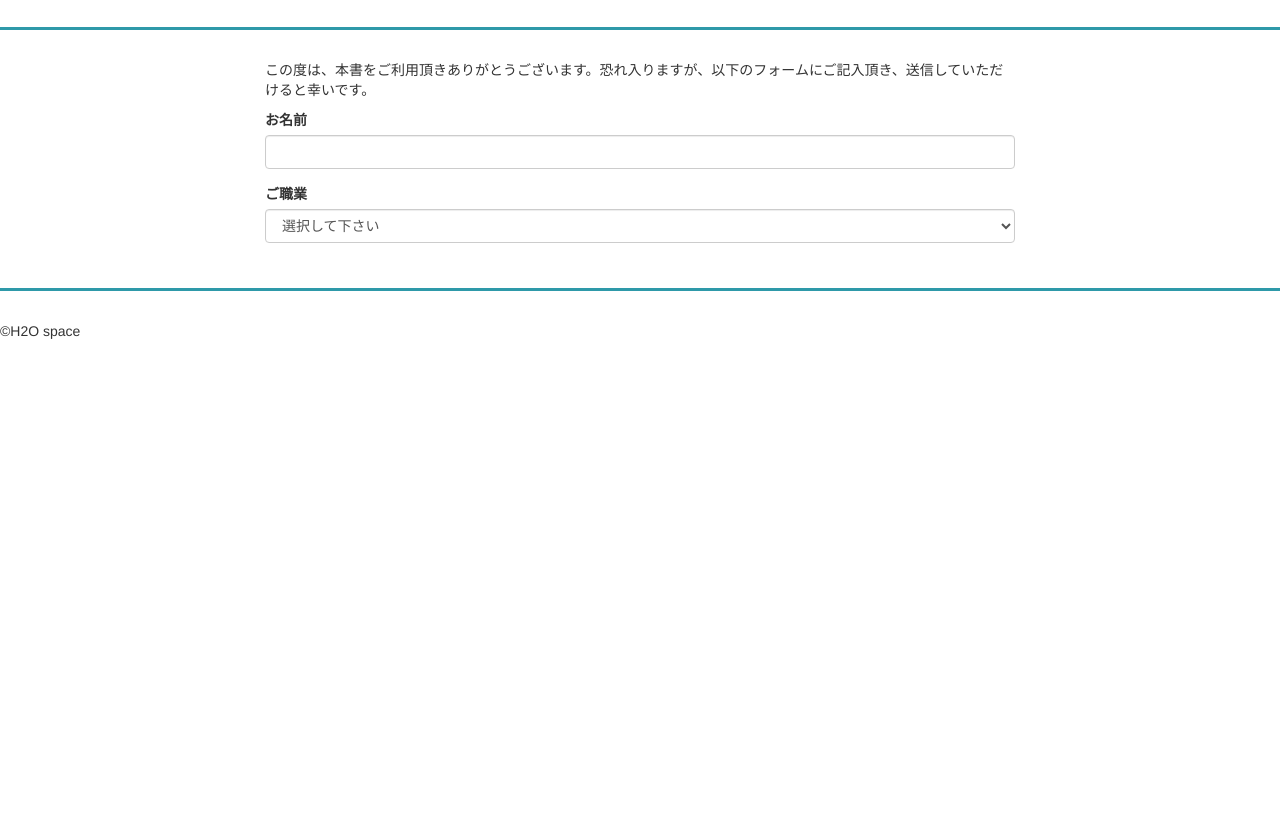
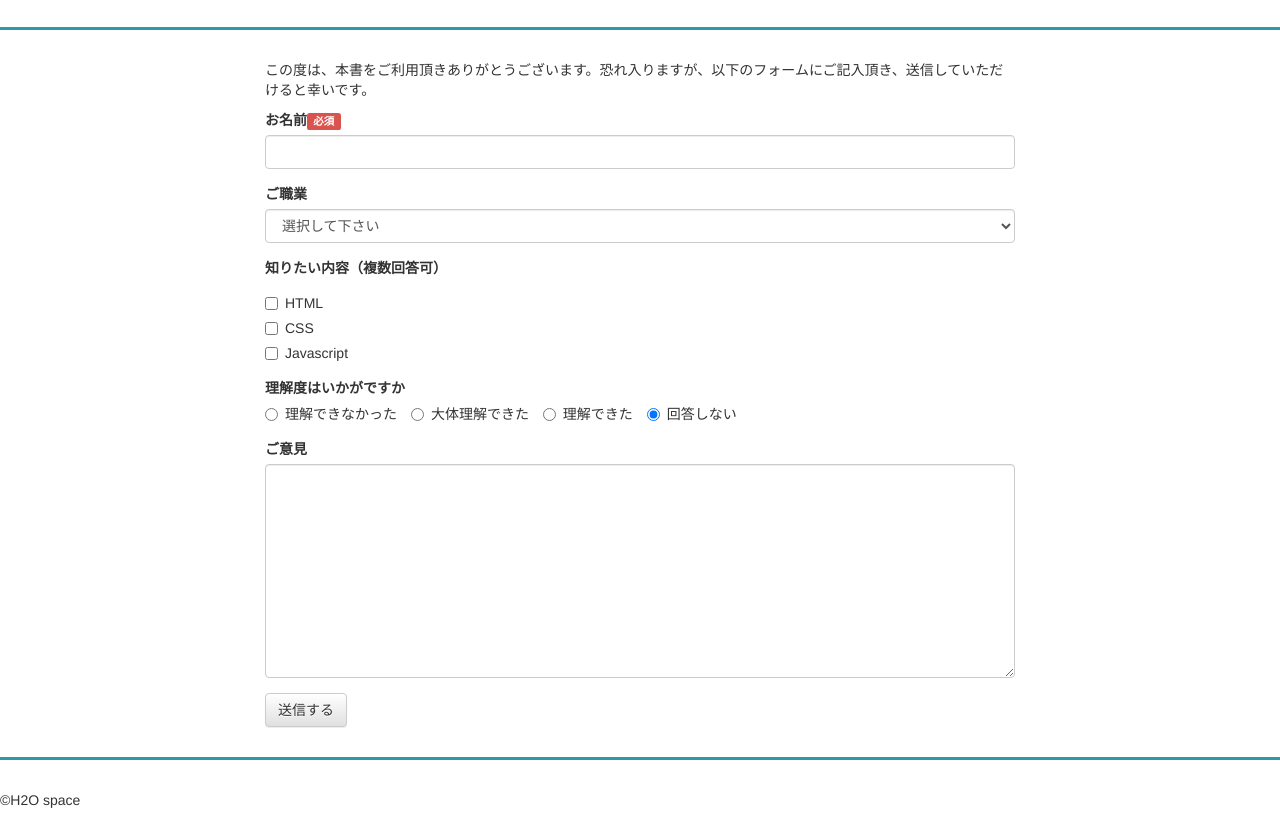
Before and after one commit to Miyashi926/HTML, a plain HTML site: page sample04/index.html in a window 1280 px wide. Shown: the part 53-873 px from the top of the page. Before the commit the page ends 800 px from the top, so only its background shows below. Drawn offline with nearby package versions, Linux system fonts and the light colour scheme.

Commit message:
chapter4 end

```diff
--- a/sample03/css/style.css
+++ b/sample03/css/style.css
@@ -24,7 +24,7 @@ header h1{
     font-size: 24px; /* 文字の大きさを24pxに */
     font-weight: normal; /* モジの太さを太くしない */
     text-align: center; /* テキストを中央揃えに */
-    font-family: 'Sriracha', cursive;font-family: fantasy;
+    font-family: Sriracha; /*, cursive;font-family: fantasy*/
 }
 .description img{
     float: left;
--- a/sample04/CSS/style.css
+++ b/sample04/CSS/style.css
@@ -16,3 +16,9 @@ h1{
 .align-right{
     text-align: right;
 }
+@media screen and(max-width: 992px){
+    .radio-inline{
+        display: block;
+        margin: 0 !important;/*　余白を０に（強制的に）*/
+    }
+}
--- a/sample04/index.html
+++ b/sample04/index.html
@@ -35,8 +35,8 @@
                     <div class="col-sm-8 col-sm-offset-2">
                         <p>この度は、本書をご利用頂きありがとうございます。恐れ入りますが、以下のフォームにご記入頂き、送信していただけると幸いです。</p>
                         <div class="form-group">
-                            <label for="name">お名前</label>
-                            <input type="text" id="name" name="name" class="form-control">
+                            <label for="name">お名前<span class="label label-danger">必須</span></label>
+                            <input type="text" id="name" name="name" class="form-control" required>
                         </div>
                         <div class="form-group">
                             <label for="job">ご職業</label>
@@ -47,6 +47,51 @@
                             <option value="その他">その他</option>
                             </select>
                         </div>
+
+                        <div class="form-group">
+                            <label>知りたい内容（複数回答可）</label>
+                            <div class="checkbox">
+                                <label>
+                                    <input type="checkbox" name="q1" value="html">
+                                    HTML
+                                </label>
+                            </div>
+                            <div class="checkbox">
+                                <label>
+                                    <input type="checkbox" name="q1" value="css">
+                                    CSS
+                                </label>
+                            </div>
+                            <div class="checkbox">
+                                <label>
+                                    <input type="checkbox" name="q1" value="javascript">
+                                    Javascript
+                                </label>
+                            </div>
+                        </div>
+                        <div class="form-group">
+                            <label>理解度はいかがですか</label>
+                            <div>
+                                <label class="radio-inline">
+                                    <input type="radio" name="q2" id="q2_1" value="1">理解できなかった
+                                </label>
+                                <label class="radio-inline">
+                                    <input type="radio" name="q2" id="q2_2" value="2">大体理解できた
+                                </label>
+                                <label class="radio-inline">
+                                    <input type="radio" name="q2" id="q2_3" value="3">理解できた
+                                </label>
+                                <label class="radio-inline">
+                                    <input type="radio" name="q2" id="q2_4" value="" checked>回答しない
+                                </label>
+                            </div>
+                        </div>
+                        <div class="form-group">
+                            <label for="message">ご意見</label>
+                            <textarea name="message" id="message" rows="10" class="form-control">
+                            </textarea>
+                        </div>
+                        <button type="submit" class="btn btn-default">送信する</button>
                     </div><!-- col-sm-8 -->
                 </form>
             </div>
```
Also changed, not shown: 1 other file.
